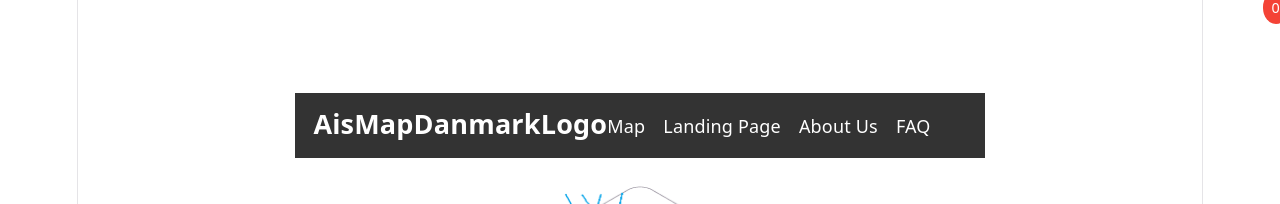
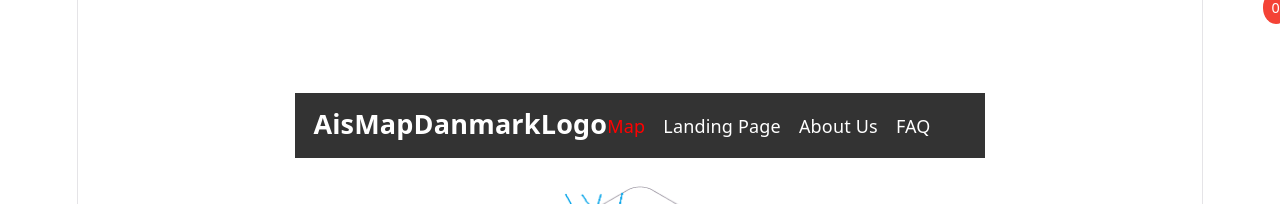
Before and after one commit to Sebastianrix/Ais, a React (Vite) app in the folder Application/React_Frontend/: page / in a window 1280 px wide. In both pictures the pointer is over the link "Map". Shown: the top 204 px of the page. Built offline with nearby package versions, Linux system fonts and the light colour scheme.

Commit message:
Navigation indication for accessibility (tap ) and hover navigation links "red" effect

```diff
--- a/Application/React_Frontend/src/Navbar.css
+++ b/Application/React_Frontend/src/Navbar.css
@@ -52,3 +52,7 @@
     top: -0.5rem;
     right: -0.5rem;
 }
+
+.navbar-center .nav-links a:hover {
+  color: red;
+}
--- a/Application/React_Frontend/src/Navbar.tsx
+++ b/Application/React_Frontend/src/Navbar.tsx
@@ -4,7 +4,7 @@ import './Navbar.css'
 const Navbar = () => {
   return (
 
-<nav className="navbar">
+<nav className="navbar" role="navigation">
   <div className= "navbar-left">
     <a href="/" className="logo">
     AisMapDanmarkLogo
```
